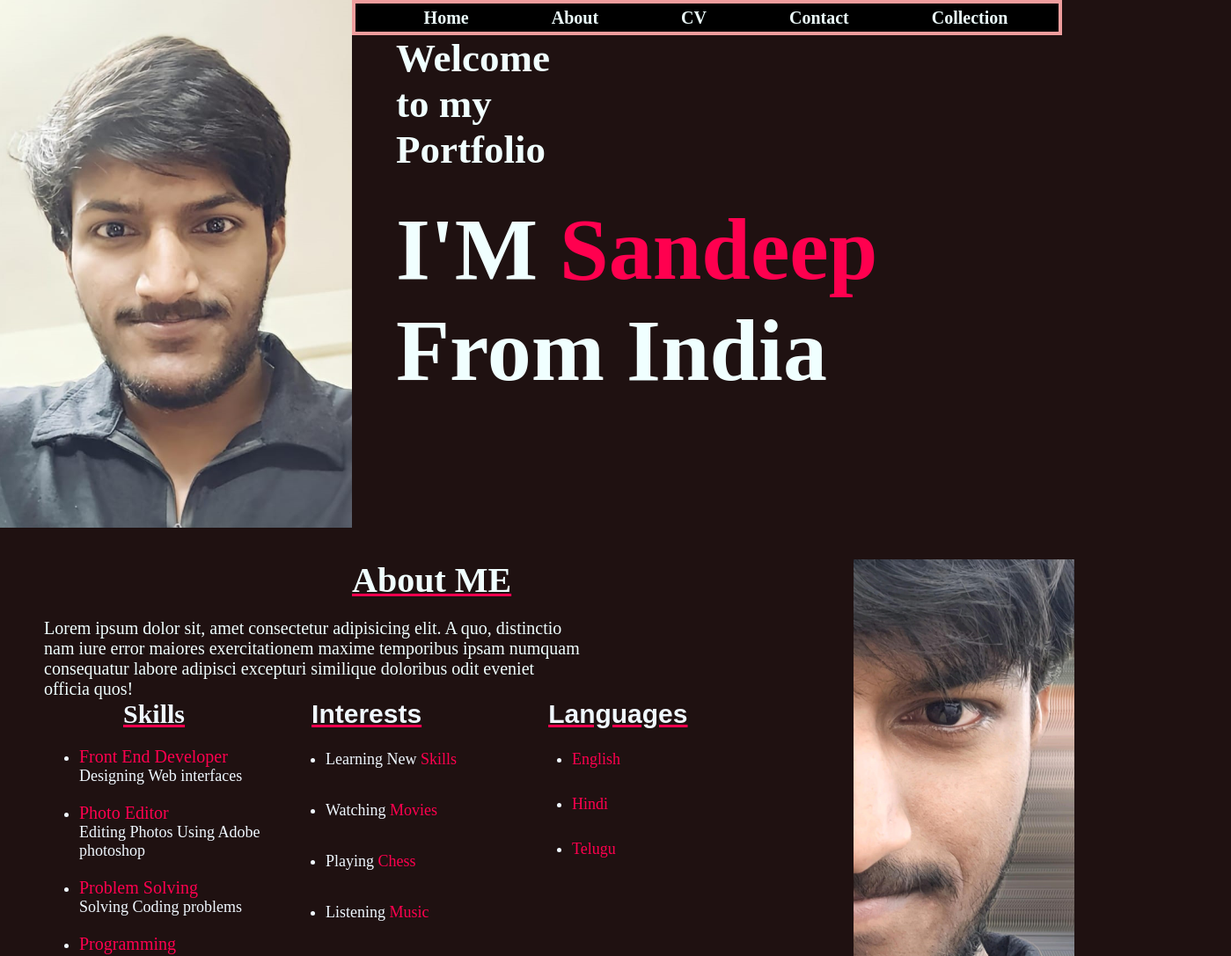
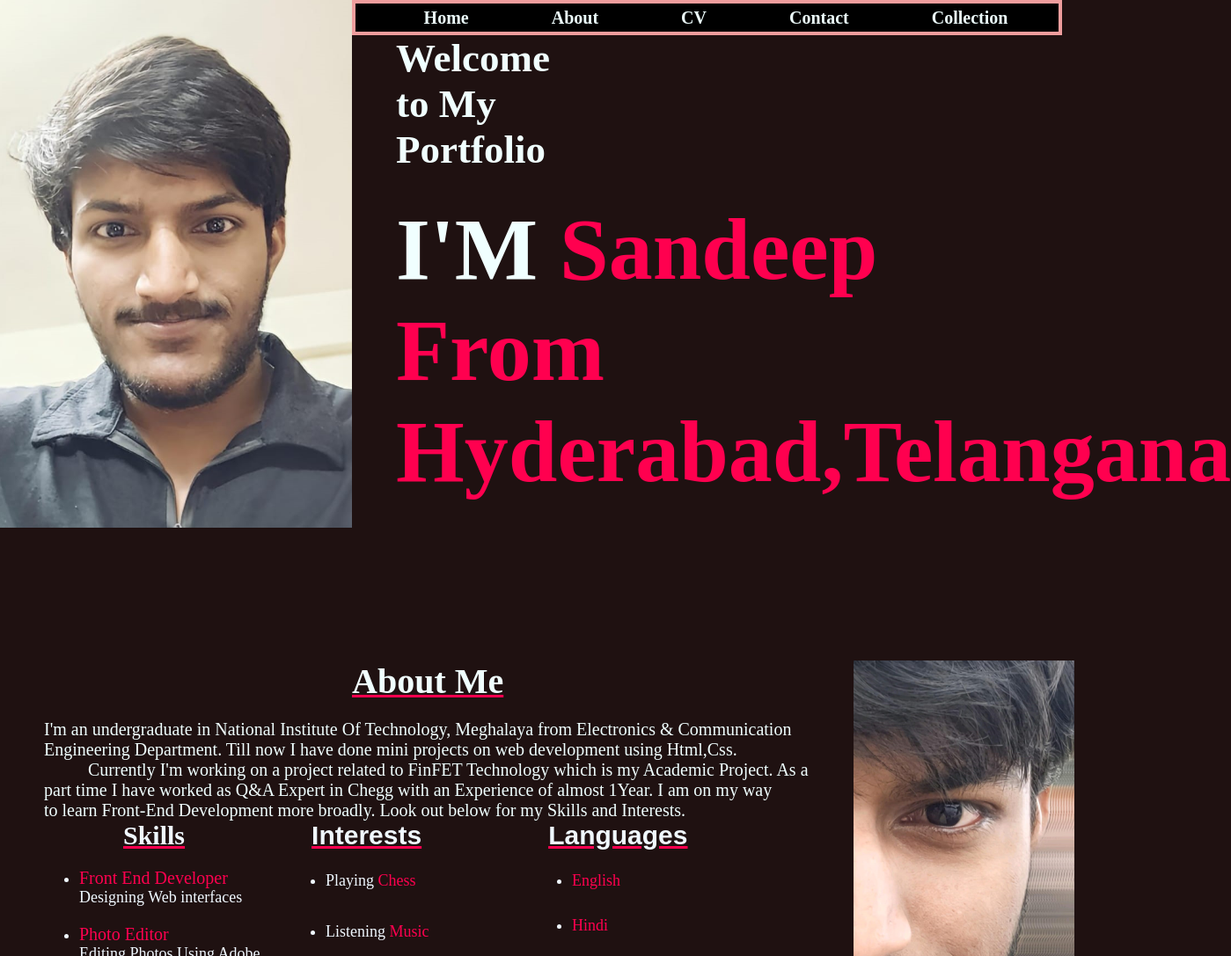
Before and after one commit to Sandeep-7282/Portfolio, a plain HTML site: page index.html in a window 1280 px wide. Shown: the top 1087 px of the page at 88% size, 1399 px wide, since content can reach past the window. Drawn offline with Linux system fonts and the light colour scheme.

Commit message:
Update index.html

```diff
--- a/index.html
+++ b/index.html
@@ -22,24 +22,23 @@
     </div>
     <div class="im"></div>
     <div class="intro">
-      <h2>Welcome to my Portfolio</h2>
+      <h2>Welcome to My <span>Portfolio</span></h2>
     </div>
     <p class="heading">
-      I'M <span>Sandeep</span><br />
-      From India
+      I'M <span class="nm">Sandeep</span><br />
+      <span class="sub">From Hyderabad,Telangana</span>
     </p>
     <div class="abt" id="about">
       <div id="im2"></div>
       <div class="abth">
-        <h2>About ME</h2>
+        <h2>About Me</h2>
         <p class="para">
-          Lorem ipsum dolor sit, amet consectetur adipisicing elit. A quo,
-          distinctio<br />
-          nam iure error maiores exercitationem maxime temporibus ipsam
-          numquam<br />
-          consequatur labore adipisci excepturi similique doloribus odit eveniet
-          <br />officia quos!
-        </p>
+          I'm an undergraduate in National Institute Of Technology, Meghalaya from Electronics & Communication<br> Engineering Department.
+        Till now I have done mini projects on web development using Html,Css.<br>
+        &emsp; &emsp; Currently I'm working on a project related to FinFET Technology which is my Academic Project.
+       As a <br>part time I have worked as Q&A Expert in Chegg with an Experience of almost 1Year. I am on my way<br>
+       to learn Front-End Development more broadly. Look out below for my Skills and Interests.
+      </p>
       </div>
     </div>
     <div class="breif">
@@ -72,10 +71,10 @@
     </div>
     <div class="interests">
       <ul>
+        <li>Watching <span>Movies</span></li>
+        <li>Learning New <span>Skills</span></li>
         <li>Listening <span>Music</span></li>
         <li>Playing <span>Chess</span></li>
-        <li>Watching <span>Movies</span></li>
-        <li>Learning New <span>Skills</span></li>
       </ul>
     </div>
     <div class="lang">
```
